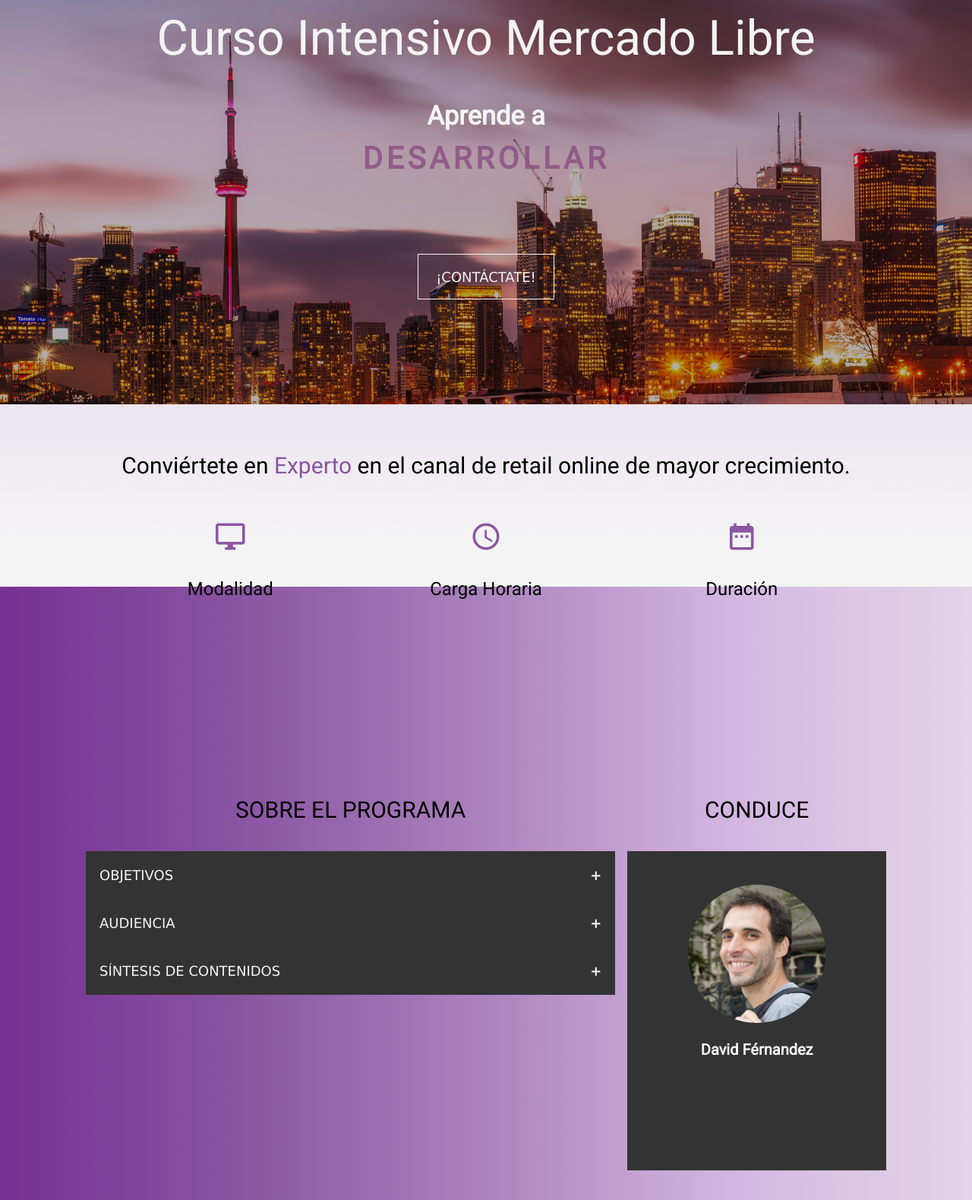
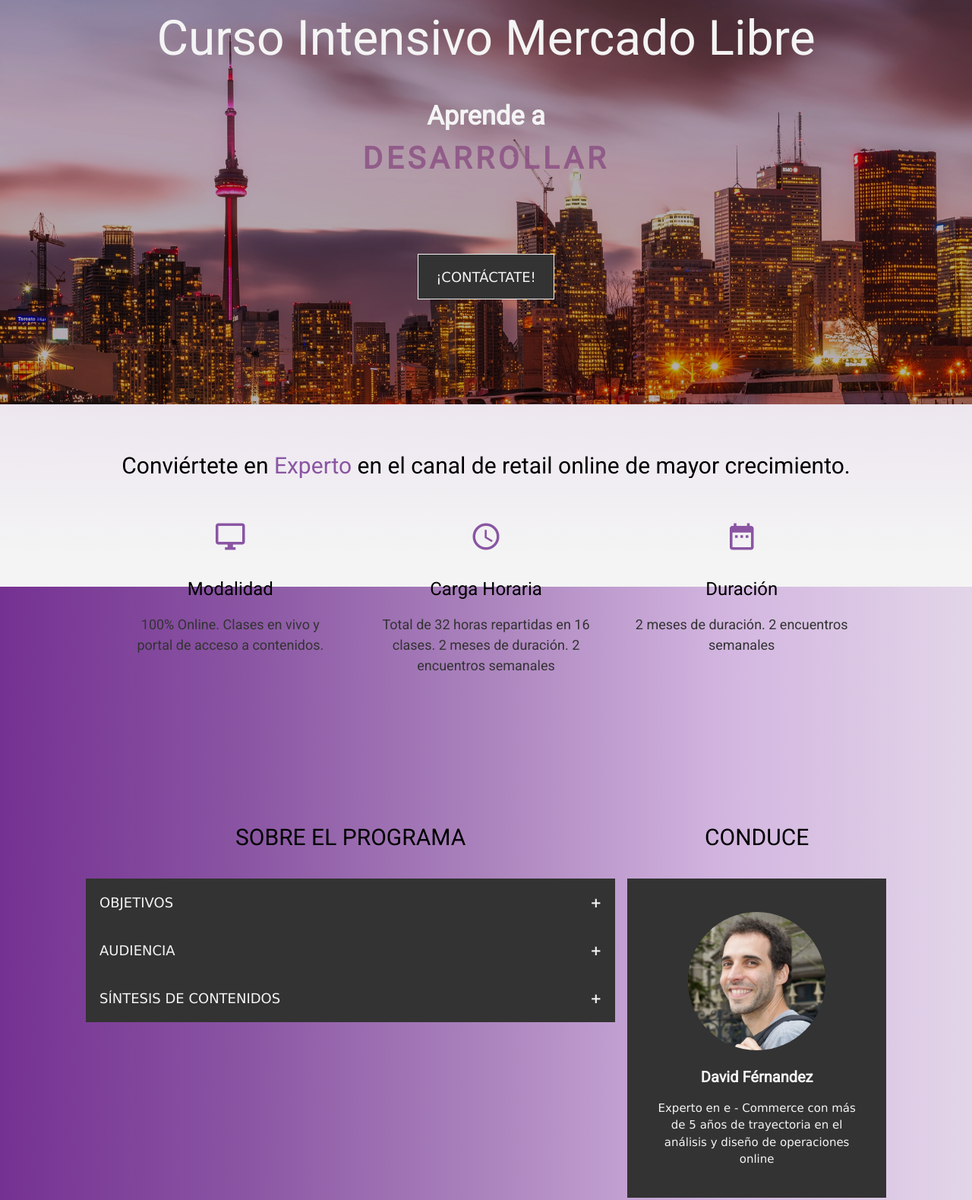
Before and after one commit to gerenciandocanales/gerenciandocanales.github.io, a plain HTML site: page index.html in a window 1280 px wide. Shown: the part 28-1607 px from the top of the page at 76% size. Drawn offline with nearby package versions, Linux system fonts and the light colour scheme.

Commit message:
Update index.html

```diff
--- a/index.html
+++ b/index.html
@@ -110,7 +110,7 @@
   width: 180px;
   height: 60px;
   cursor: pointer;
-  background: transparent;
+  background: #333333;
   border: 1px solid #f4f4f4;
   outline: none;
   transition: 1s ease-in-out;
@@ -467,28 +467,31 @@
           <div class="item">
             <div>
               <i class="material-icons" style="font-size:42px;">desktop_windows</i>
-              <h3>Modalidad</h3>
-              <p>
+              <h3>Modalidad
+              <p style="font-size:18px">
                 100% Online. Clases en vivo y portal de acceso a contenidos.
               </p>
+              </h3>
             </div>
           </div>
           <div class="item">
             <div>
               <i class="material-icons" style="font-size:42px;">schedule</i>
-              <h3>Carga Horaria</h3>
-              <p>
-                Total 32 horas repartidas en 16 clases.
+              <h3>Carga Horaria
+              <p style="font-size:18px">
+                Total de 32 horas repartidas en 16 clases. 2 meses de duración. 2 encuentros semanales
               </p>
+              </h3>
             </div>
           </div>
           <div class="item">
             <div>
               <i class="material-icons" style="font-size:42px;">date_range</i>
-              <h3>Duración</h3>
-              <p>
+              <h3>Duración
+              <p style="font-size:18px">
                 2 meses de duración. 2 encuentros semanales
               </p>
+              </h3>
             </div>
           </div>
         </div>
@@ -533,7 +536,7 @@
           <img src="./resources/df-photo_mid-square.jpeg" alt="David" class="profile_img">
         <div class="container">
           <h4><b>David Férnandez</b></h4>
-          <p>Experto en e - Commerce con más de 5 años de trayectoria en el análisis y diseño de operaciones online</p>
+          <p style="color:#f4f4f4;">Experto en e - Commerce con más de 5 años de trayectoria en el análisis y diseño de operaciones online</p>
         </div>
        </div>
     </div>
```
